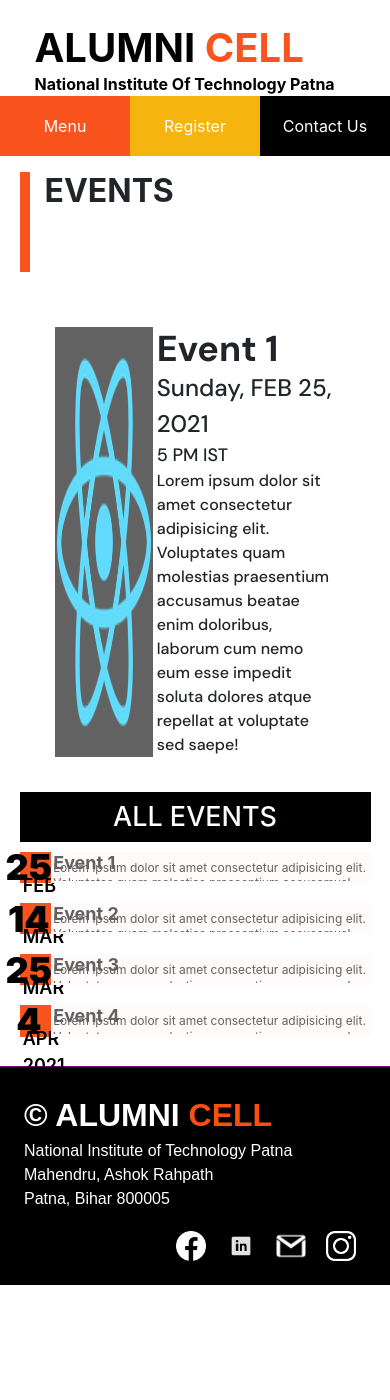
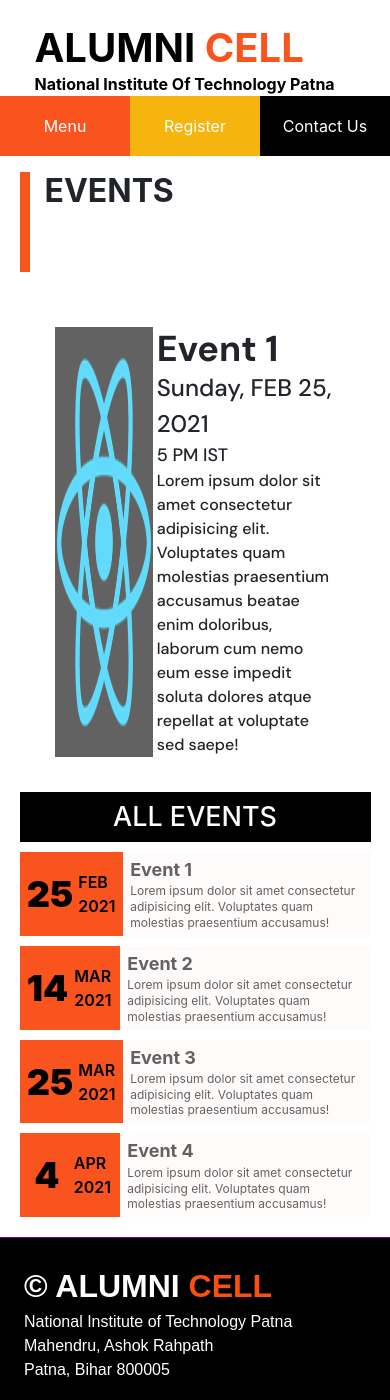
Before and after one commit to Devanshi-123/Alumni_Cell_Portal_NITP, a React (Create React App) app: page /event in a window 390 px wide. Shown: the top 1400 px of the page. Before the commit the page ends 1285 px from the top, so only its background shows below. Built offline with nearby package versions, Linux system fonts and the light colour scheme; a web font is replaced by a local one.

Commit message:
Refactor: EventCard; Added Responsiveness

```diff
--- a/src/components/event/eventCard/EventCard.js
+++ b/src/components/event/eventCard/EventCard.js
@@ -3,24 +3,19 @@
 
 function EventCard(props) {
     return (
-        <div className="info">
-
-            <div className="calendar">
-                <p className="date">{props.date}</p>
-                <div className="month">
-                    <p>{props.month}<br />{props.year}</p>
+        <div id="card" className="grid">
+            <div id="calendar" className="grid">
+                <p>{props.date}</p>
+                <div>
+                    <p>{props.month}</p>
+                    <p>{props.year}</p>
                 </div>
             </div>
-
-            <div className="additional-detail">
-                <h3 className="title">{props.title}</h3>
-                <p className="description">{props.description}</p>
+            <div id="info">
+                <h3>{props.title}</h3>
+                <p>{props.description}</p>
             </div>
-
-            <div class="clear-float"></div>
-
         </div>
     );
 }
-
 export default EventCard;
--- a/src/components/event/eventCard/EventCard.scss
+++ b/src/components/event/eventCard/EventCard.scss
@@ -1,68 +1,63 @@
 @import "../../globals";
 
-.info {
+#card {
+    grid-template-columns: 1fr 2.5fr;
     cursor: pointer;
+    min-width: 350px;
 
-    .calendar {
-        @include dimension(8vw, 8vw);
-        margin: 1em 0em;
+    #calendar {
         background-color: $color_1;
         color: $color_3;
-        float: left;
+        margin-top: 1em;
 
-        .date {
-            @include dimension(55%, 100%);
-            float: left;
-            font: {
-                size: 3.6em;
-                weight: 900;
+        grid-template-columns: 1fr 1fr;
+        column-gap: 0.5em;
+        justify-items: center;
+        align-items: center;
+
+        p {
+            font-size: 3.6em;
+            font-weight: 900;
+            padding-left: 0.2em;
+        }
+        div {
+            padding-right: 0.72em;
+            p {
+                font-size: 1.6em;
+                font-weight: 600;
+                padding-left: 0;
             }
-            /* Center Horizontally & Vertically */
-            display: flex;
-            justify-content: center;
-            align-items: center;
-        }
-
-        .month {
-            @include dimension(45%, 100%);
-            float: right;
-            font: {
-                size: 1.8em;
-                weight: 600;
-            }
-            /* Center Horizontally & Vertically */
-            display: flex;
-            justify-content: center;
-            align-items: center;
         }
     }
 
-    .additional-detail {
-        @include dimension(calc(100% - 8vw), 8vw);
-        margin: 1em 0;
-        padding: 0em 0.25em;
-        float: right;
+    #info {
         background-color: $color_4;
         color: $color_5;
+        margin-top: 1em;
+        padding: 0.25em 0.75em;
 
-        .title {
-            @include dimension(100%, 2vw);
+        h3 {
             font-size: 1.8em;
-            font-weight: bold;
+            font-weight: 700;
+            padding-top: 0.25em;
         }
-
-        .description {
-            @include dimension(100%, 5.4vw);
-            // padding: 0em 0.25em;
+        p {
             font-size: 1.2em;
             line-height: 1.3em;
-            overflow: hidden;
+            padding: 0.25em 0;
         }
     }
 }
 
-.clear-float {
-    clear: both;
-    visibility: hidden;
-    height: 0;
+/* Media Queries */
+@media only screen and (min-width: 768px) {
+    #card {
+        #calendar {
+            div {
+                p {
+                    font-size: 1.8em;
+                }
+            }
+        }
+    }
 }
```
